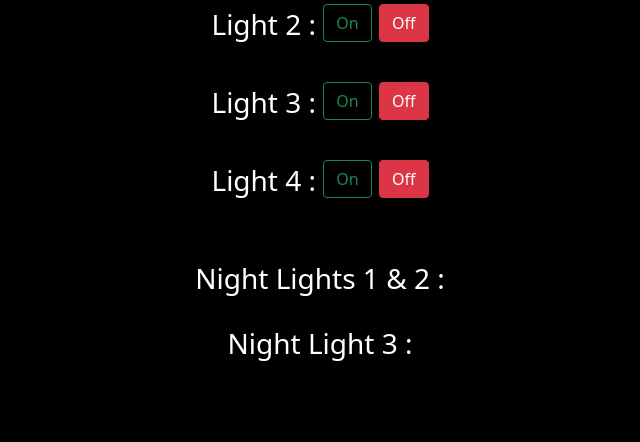
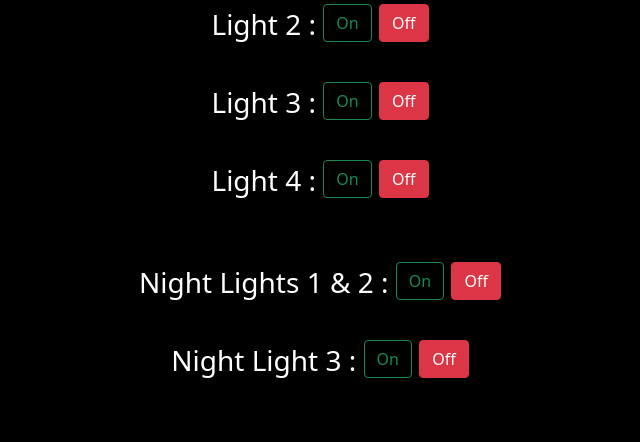
Before and after one commit to HritwikSinghal/room_control_server, a Flask app: template app/templates/index.html in a window 1280 px wide. Shown: the part 683-1125 px from the top of the page, without its empty margins (320-960 px from the left). Before the commit the page ends 1044 px from the top, so only its background shows below. Run offline with Flask 2, Linux system fonts and the light colour scheme; the template is opened without the code that fills it, so the values that code supplies are empty; parts of the project's set-up code (start-up, migrations or seed data) failed here and were passed over; some libraries are stand-ins or nearby versions.

Commit message:
add radio: nl

```diff
--- a/app/templates/index.html
+++ b/app/templates/index.html
@@ -165,16 +165,50 @@
     {# Night lights buttons #}
     <h3> Night Lights 1 & 2 :
         {% if n12[0] == 0 %}
+            <input onclick="javascript:window.location.href='/n12/on'; return false;" type="radio"
+                   class="btn-check" name="n12-options-outlined" id="n12-success-outlined" autocomplete="off"
+                   checked>
+            <label class="btn btn-outline-success" for="n12-success-outlined">On</label>
+
+            <input onclick="javascript:window.location.href='/n12/off'; return false;" type="radio"
+                   class="btn-check" name="n12-options-outlined" id="n12-danger-outlined" autocomplete="off">
+            <label class="btn btn-outline-danger" for="n12-danger-outlined">Off</label>
+
             {#            <a href="/n12/off" class="button">Turn Off</a>#}
         {% else %}
+            <input onclick="javascript:window.location.href='/n12/on'; return false;" type="radio"
+                   class="btn-check" name="n12-options-outlined" id="n12-success-outlined" autocomplete="off">
+            <label class="btn btn-outline-success" for="n12-success-outlined">On</label>
+
+            <input onclick="javascript:window.location.href='/n12/off'; return false;" type="radio"
+                   class="btn-check" name="n12-options-outlined" id="n12-danger-outlined" autocomplete="off"
+                   checked>
+            <label class="btn btn-outline-danger" for="n12-danger-outlined">Off</label>
             {#            <a href="/n12/on" class="button">Turn On</a>#}
         {% endif %}
     </h3>
     <br>
     <h3> Night Light 3 :
         {% if n3[0] == 0 %}
+            <input onclick="javascript:window.location.href='/n3/on'; return false;" type="radio"
+                   class="btn-check" name="n3-options-outlined" id="n3-success-outlined" autocomplete="off"
+                   checked>
+            <label class="btn btn-outline-success" for="n3-success-outlined">On</label>
+
+            <input onclick="javascript:window.location.href='/n3/off'; return false;" type="radio"
+                   class="btn-check" name="n3-options-outlined" id="n3-danger-outlined" autocomplete="off">
+            <label class="btn btn-outline-danger" for="n3-danger-outlined">Off</label>
+
             {#            <a href="/n3/off" class="button">Turn Off</a>#}
         {% else %}
+            <input onclick="javascript:window.location.href='/n3/on'; return false;" type="radio"
+                   class="btn-check" name="n3-options-outlined" id="n3-success-outlined" autocomplete="off">
+            <label class="btn btn-outline-success" for="n3-success-outlined">On</label>
+
+            <input onclick="javascript:window.location.href='/n3/off'; return false;" type="radio"
+                   class="btn-check" name="n3-options-outlined" id="n3-danger-outlined" autocomplete="off"
+                   checked>
+            <label class="btn btn-outline-danger" for="n3-danger-outlined">Off</label>
             {#            <a href="/n3/on" class="button">Turn On</a>#}
         {% endif %}
     </h3>
```
